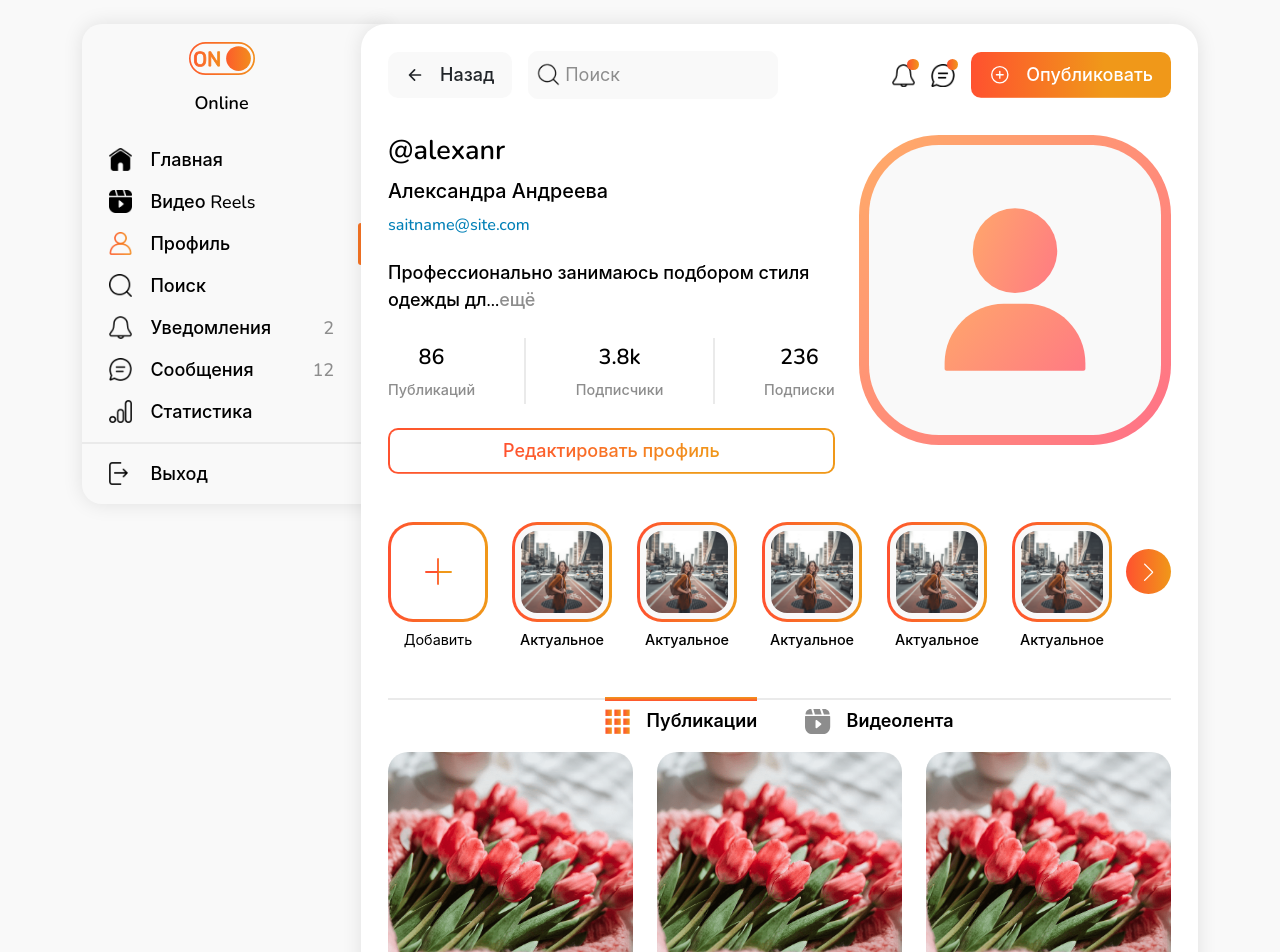
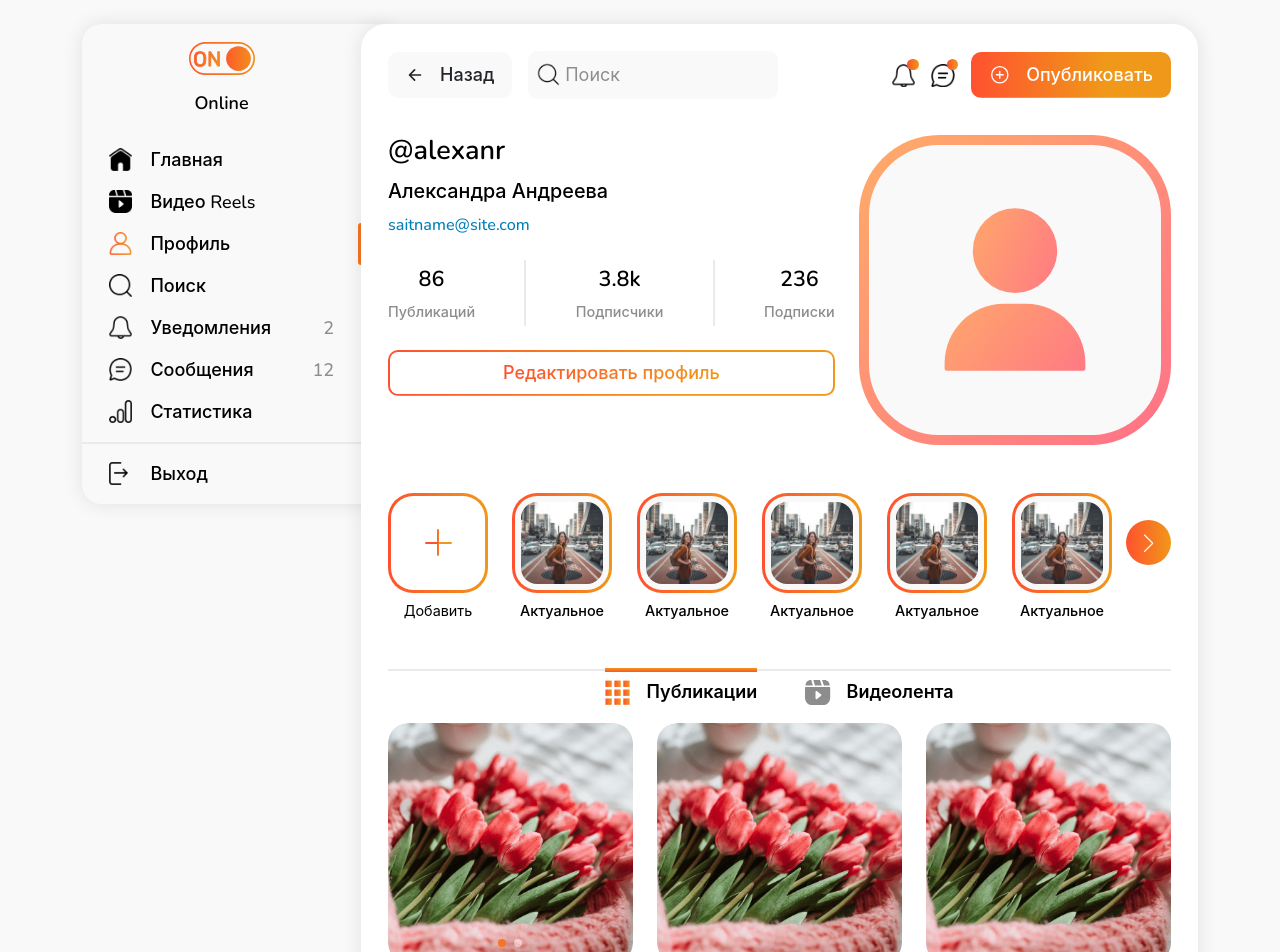
Before and after one commit to gikami/online-web, a React (Create React App) app: page /my-profile in a window 1280 px wide. Shown: the top 952 px of the page. Built offline with nearby package versions, Linux system fonts and the light colour scheme.

Commit message:
Fix: multiple images per post, Text about

```diff
--- a/src/components/utilities/TextAbout.js
+++ b/src/components/utilities/TextAbout.js
@@ -3,6 +3,7 @@ import React, {useState} from 'react';
 export default function TextAbout(props) {
     const [more, setMore] = useState(false);
 
+    if (props.text) {
         return (
             <div className={"about-yourself " + props.className}>
                 {
@@ -18,4 +19,9 @@ export default function TextAbout(props) {
                 }
             </div>
         )
+    } else {
+        return (<div className='d-none'></div>)
     }
+
+
+}
--- a/src/pages/MyProfile.js
+++ b/src/pages/MyProfile.js
@@ -1,9 +1,11 @@
 import React, {useState} from 'react';
 import { Swiper, SwiperSlide } from 'swiper/react';
-import { Navigation, FreeMode } from 'swiper';
+import { Navigation, FreeMode, Pagination, EffectFade } from 'swiper';
 import 'swiper/css';
 import 'swiper/css/navigation';
 import 'swiper/css/free-mode';
+import 'swiper/css/effect-fade';
+import 'swiper/css/pagination';
 import Header from "../components/Header";
 import TextAbout from '../components/utilities/TextAbout';
 
@@ -22,7 +24,7 @@ export default function MyProfile() {
                                 <h1 className='d-none d-md-block'>@alexanr</h1>
                                 <h2>Александра Андреева</h2>
                                 <div className="fs-09 blue"><a href="mailto:saitname@site.com">saitname@site.com</a></div>
-                                <TextAbout className="mt-2 mt-sm-4" text="Профессионально занимаюсь подбором стиля одежды для ваших фот Профессионально занимаюсь подбором стиля одежды для ваших фот"/>
+                                <TextAbout className="mt-2 mt-sm-4" text={null}/>
                             </div>
                             <div className="d-block d-sm-none mob-photo empty">
                                 <img src="../img/users/empty-photo.svg" alt="Пользователь"/>
@@ -201,10 +203,34 @@ export default function MyProfile() {
                         (content === 'photo') ?
                         <div className="row row-cols-3 g-1 g-sm-2 g-md-3 g-lg-4">
                             <div>
-                                <img src="../img/img1.png" alt="пост" className="post"/>
+                                <Swiper
+                                    className='post'
+                                    modules={[Pagination, EffectFade]}
+                                    slidesPerView={1}
+                                    pagination={{ clickable: true }}
+                                    effect="fade"
+                                >
+                                    <SwiperSlide>
+                                        <img src="../img/img1.png" alt="пост" className="post"/>
+                                    </SwiperSlide>
+                                    <SwiperSlide>
+                                        <img src="../img/photo.png" alt="пост" className="post"/>
+                                    </SwiperSlide>
+                                </Swiper>
+
                             </div>
                             <div>
-                                <img src="../img/img1.png" alt="пост" className="post"/>
+                                <Swiper
+                                    className='post'
+                                    modules={[Pagination, EffectFade]}
+                                    slidesPerView={1}
+                                    pagination={{ clickable: true }}
+                                    effect="fade"
+                                >
+                                    <SwiperSlide>
+                                        <img src="../img/img1.png" alt="пост" className="post"/>
+                                    </SwiperSlide>
+                                </Swiper>
                             </div>
                             <div>
                                 <img src="../img/img1.png" alt="пост" className="post"/>
@@ -222,29 +248,7 @@ export default function MyProfile() {
                                 <img src="../img/img1.png" alt="пост" className="post"/>
                             </div>
                         </div>
-                        : <div className="row row-cols-3 g-1 g-sm-2 g-md-3 g-lg-4">
-                            <div>
-                                <img src="../img/img1.png" alt="видео" className="video"/>
-                            </div>
-                            <div>
-                                <img src="../img/img1.png" alt="видео" className="video"/>
-                            </div>
-                            <div>
-                                <img src="../img/img1.png" alt="видео" className="video"/>
-                            </div>
-                            <div>
-                                <img src="../img/img1.png" alt="видео" className="video"/>
-                            </div>
-                            <div>
-                                <img src="../img/img1.png" alt="видео" className="video"/>
-                            </div>
-                            <div>
-                                <img src="../img/img1.png" alt="видео" className="video"/>
-                            </div>+
-                            <div>
-                                <img src="../img/img1.png" alt="видео" className="video"/>
-                            </div>
-                        </div>
+                        : <div className='gray text-center'>Нет загруженных видео</div>
                     }
 
                 </div>
--- a/src/styles/style.css
+++ b/src/styles/style.css
@@ -1203,6 +1203,15 @@ header a:hover img, header a.active img {
   }
 }
 
+.publications .swiper-pagination-bullet {
+  opacity: 1;
+  background: rgba(255, 255, 255, 0.5);
+}
+
+.publications .swiper-pagination-bullet-active {
+  background-color: #F77424;
+}
+
 footer {
   position: fixed;
   bottom: 0px;
--- a/src/styles/style.scss
+++ b/src/styles/style.scss
@@ -767,6 +767,15 @@ header {
             border-radius: 0px;
         }
     }
+    .swiper-pagination {
+        &-bullet {
+            opacity: 1;
+            background: rgba(255, 255, 255, 0.5);
+            &-active {
+                background-color: $orange;
+            }
+        }
+    }
 }
 
 
```
Also changed, not shown: src/styles/style.min.css, 2 other files (tests, documents, lock files or other folders). Lines whose indentation alone changed are shown as unchanged.
